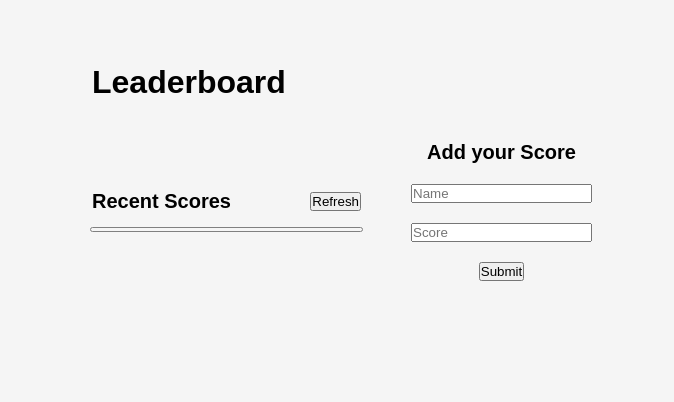
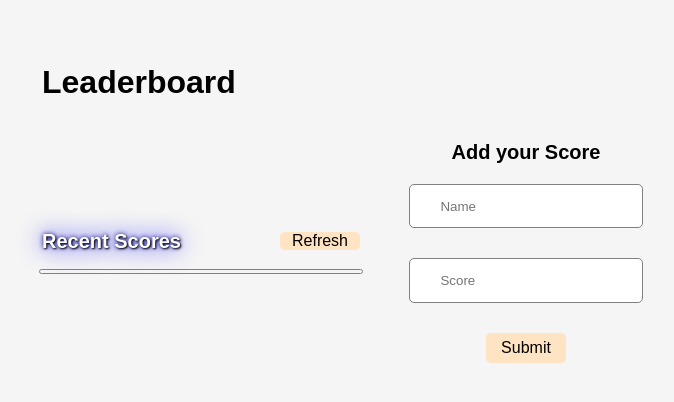
Before and after one commit to cancelei/Leaderboard, a website built with webpack: page src/index.html in a window 1280 px wide. Shown: the whole page, without its empty margins (298-972 px from the left). Built offline with nearby package versions, Linux system fonts and the light colour scheme.

Commit message:
Update Styling and HTML Classes

```diff
--- a/src/index.html
+++ b/src/index.html
@@ -12,8 +12,8 @@
     <section class="recentscoresandinputparent">
         <sub class="recentscoresparent">
             <div class="recentscoretitleparent">
-                <h2>Recent Scores</h2>
-                <button type="submit">Refresh</button>
+                <h2 class="title">Recent Scores</h2>
+                <button class="btn" type="submit">Refresh</button>
             </div>
 
             <ul id="list">
@@ -28,7 +28,7 @@
             <input id="playername" type="text" placeholder="Name" />
             <input id="playerscore" type="number" placeholder="Score" />
 
-            <button id="scoresubmit" type="submit">Submit</button>
+            <button class="btn btnsubmit" id="scoresubmit" type="submit">Submit</button>
         </sub>
 
     </section>
--- a/src/style.css
+++ b/src/style.css
@@ -6,9 +6,14 @@
 
 body {
   background-color: #f5f5f5;
-  width: 500px;
+  width: 600px;
   margin: 0 auto;
   padding-top: 5%;
+}
+
+.title {
+  color: white;
+  text-shadow: 1px 1px 2px black, 0 0 25px blue, 0 0 5px darkblue;
 }
 
 .recentscoresandinputparent {
@@ -18,7 +23,7 @@
   justify-content: center;
   margin-top: 20px;
   gap: 50px;
-  width: 500px;
+  width: 100%;
 }
 
 .recentscoresparent {
@@ -53,6 +58,8 @@
 ul > li {
   list-style-type: none;
   margin-bottom: 10px;
+  padding: 2px 0 1px 5px;
+  font-size: larger;
 }
 
 ul > li:nth-child(even) {
@@ -65,3 +72,48 @@
   padding: 0.5%;
   width: 100%;
 }
+
+.btn {
+  background-color: bisque;
+  bottom: unset;
+  font-size: 16px;
+  cursor: pointer;
+  width: 80px;
+  border: none;
+  border-radius: 5px;
+}
+
+.btn:hover {
+  background-color: rgb(80, 187, 108);
+}
+
+.btn:active {
+  background-color: rgb(80, 187, 108);
+}
+
+.btn:focus {
+  outline: none;
+}
+
+.btnsubmit {
+  height: 30px;
+}
+
+input {
+  border: 1px solid grey;
+  border-radius: 5px;
+  padding: 0.5%;
+  width: 100%;
+}
+
+input:focus {
+  outline: none;
+}
+
+#playername,
+#playerscore {
+  margin-bottom: 10px;
+  width: 200px;
+  height: 40px;
+  padding-left: 30px;
+}
```
